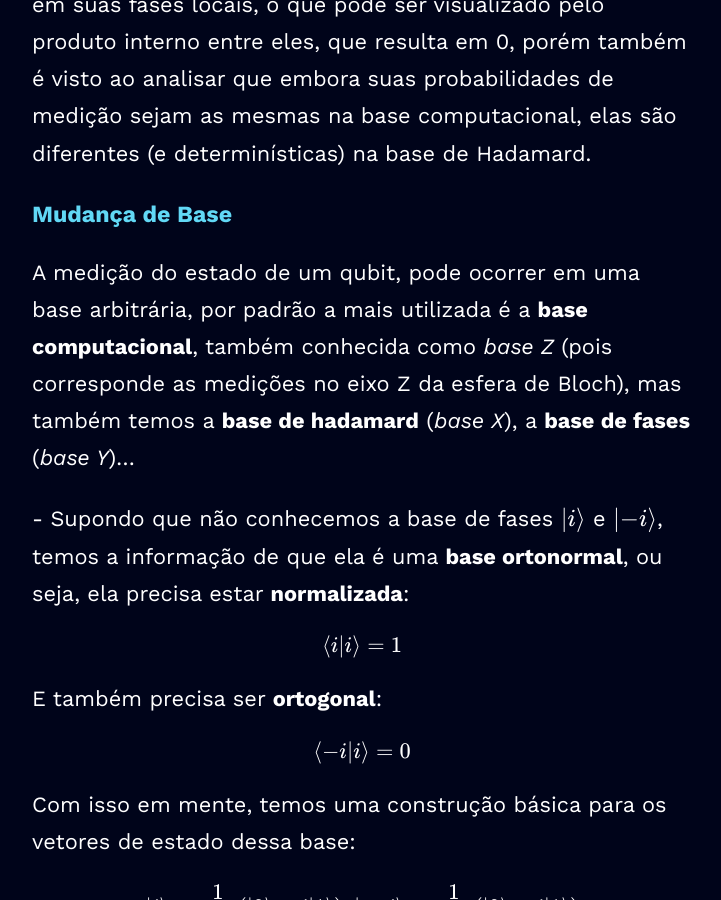
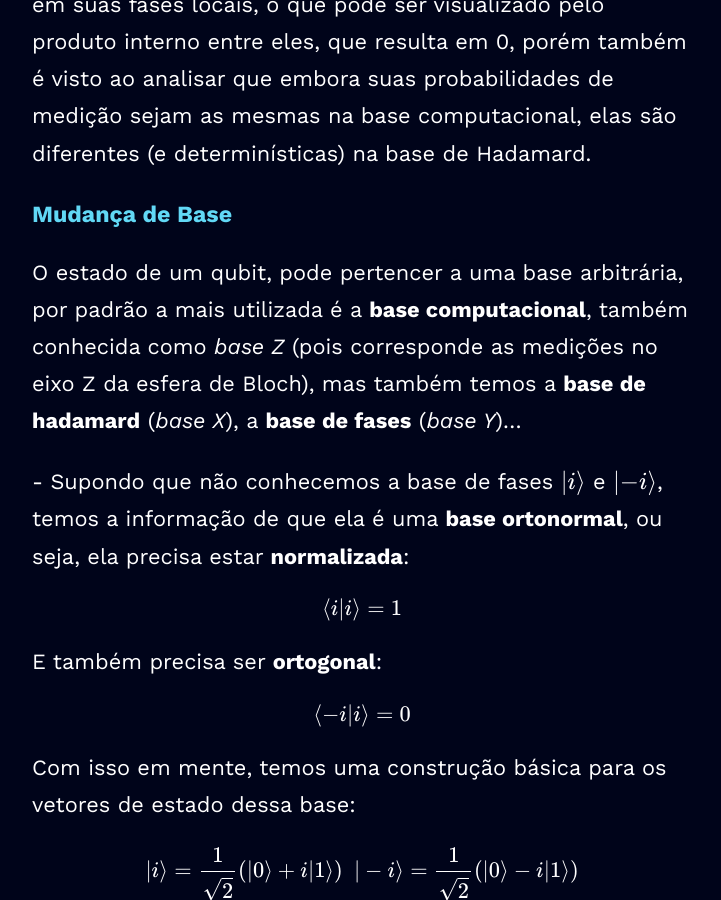
Before and after one commit to gabrielbelo2007/gabrielbelo2007.github.io, a Jekyll site: the page built from _posts/quantica/2025-09-25-post.md, in a window 1280 px wide and 900 px high, scrolled down 6806 px. Shown: the whole window, without its empty margins (278-999 px from the left). Built offline with Jekyll 4.4.1, drawn with Linux system fonts in a browser that asks for light colours; some web fonts are replaced.

Commit message:
Post 14o - First topic

```diff
--- a/_posts/quantica/2025-09-25-post.md
+++ b/_posts/quantica/2025-09-25-post.md
@@ -161,7 +161,7 @@ Por exemplo, o $$|+\rangle \text{ e } |-\rangle$$ são vetores que se diferencia
 
 ### Mudança de Base
 
-A medição do estado de um qubit, pode ocorrer em uma base arbitrária, por padrão a mais utilizada é a **base computacional**, também conhecida como *base Z* (pois corresponde as medições no eixo Z da esfera de Bloch), mas também temos a **base de hadamard** (*base X*), a **base de fases** (*base Y*)...
+O estado de um qubit, pode pertencer a uma base arbitrária, por padrão a mais utilizada é a **base computacional**, também conhecida como *base Z* (pois corresponde as medições no eixo Z da esfera de Bloch), mas também temos a **base de hadamard** (*base X*), a **base de fases** (*base Y*)...
 
 -
 Supondo que não conhecemos a base de fases $$|i\rangle$$ e $$|-i\rangle$$, temos a informação de que ela é uma **base ortonormal**, ou seja, ela precisa estar **normalizada**:
```
Also changed, not shown: _posts/quantica/2025-10-01-post.md (+2 -0 lines), _posts/quantica/Q2025-10-07-post.md (+24 -2 lines).
